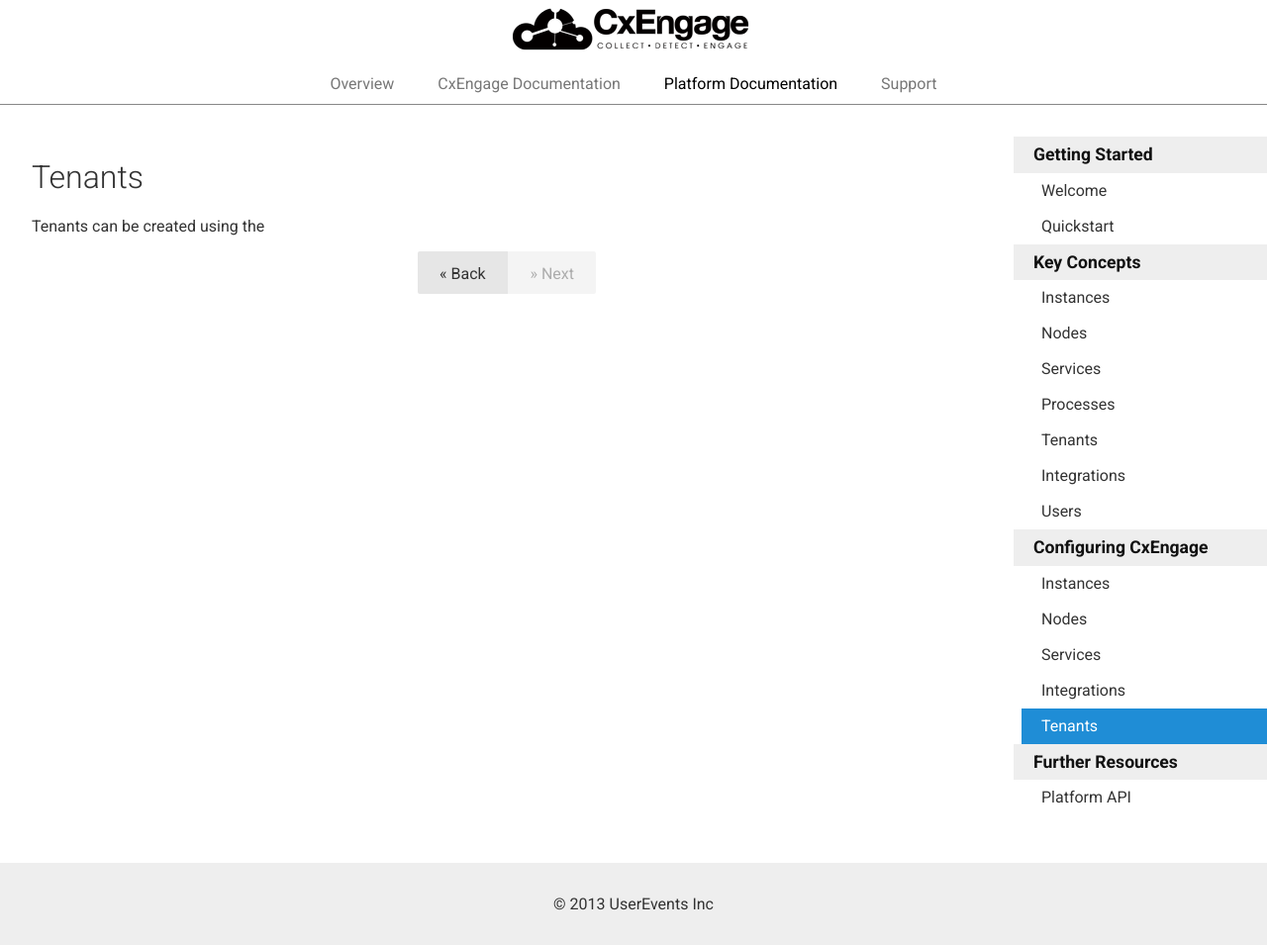
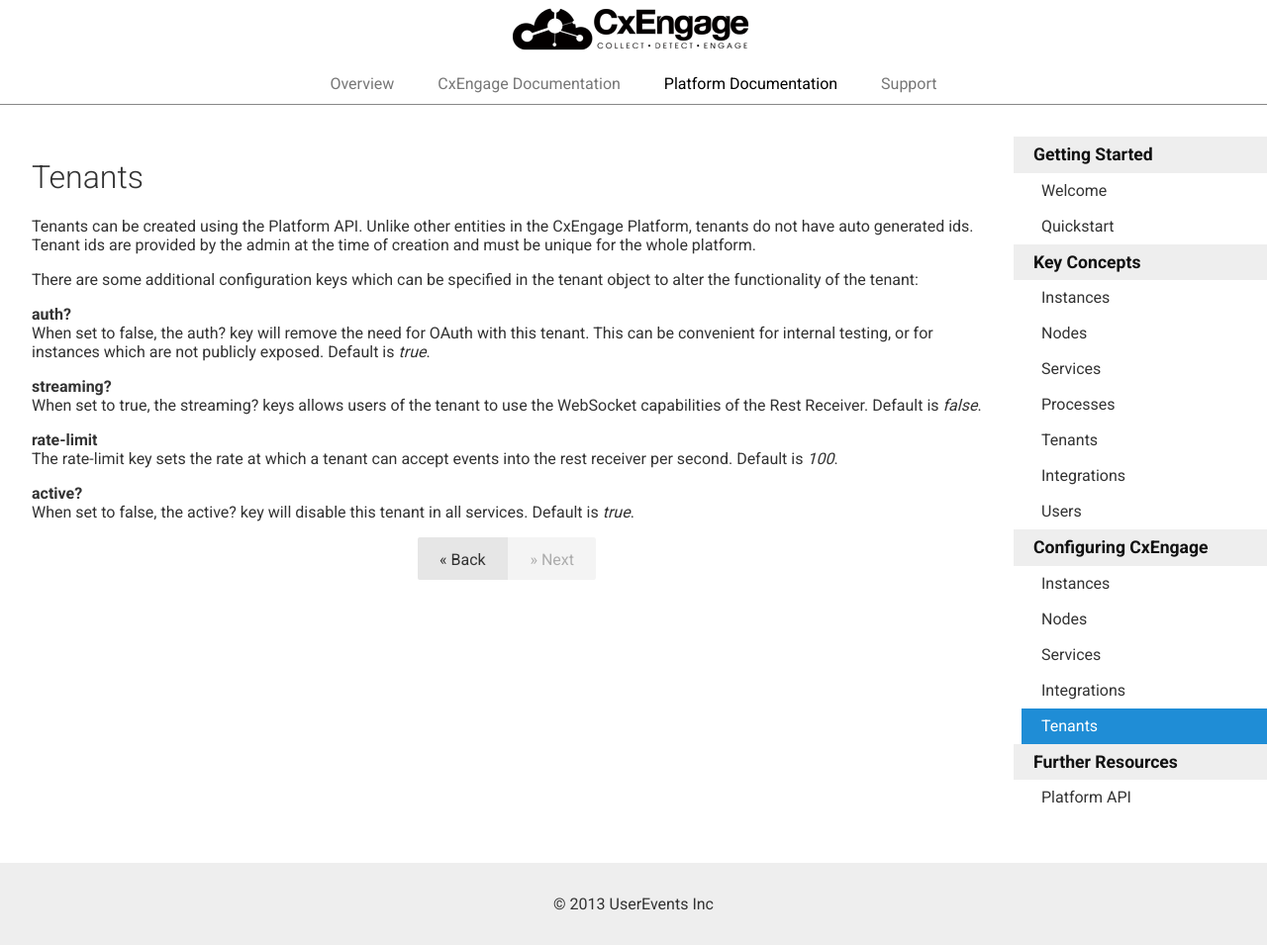
Before and after one commit to ianbishop/userevents.github.io, a Jekyll site: the page built from docs/platform/config-tenants.md, in a window 1280 px wide. Shown: the whole page at 99% size. Built offline with Jekyll 4.4.1, drawn with Linux system fonts in a browser that asks for light colours; Markdown is read by kramdown in place of the engine named in the settings.

```diff
--- a/docs/platform/config-tenants.md
+++ b/docs/platform/config-tenants.md
@@ -6,4 +6,22 @@
 categories: ['platform']
 ---
 
-Tenants can be created using the
+Tenants can be created using the Platform API. Unlike other entities in the CxEngage Platform, tenants
+do not have auto generated ids. Tenant ids are provided by the admin at the time of creation and must be
+unique for the whole platform.
+
+There are some additional configuration keys which can be specified in the tenant object to alter the functionality of the tenant:
+
+**auth?**<br>
+When set to false, the auth? key will remove the need for OAuth with this tenant. This can be convenient for internal testing,
+or for instances which are not publicly exposed. Default is *true*.
+
+**streaming?**<br>
+When set to true, the streaming? keys allows users of the tenant to use the WebSocket capabilities of the Rest Receiver.
+Default is *false*.
+
+**rate-limit**<br>
+The rate-limit key sets the rate at which a tenant can accept events into the rest receiver per second. Default is *100*.
+
+**active?**<br>
+When set to false, the active? key will disable this tenant in all services. Default is *true*.
```
